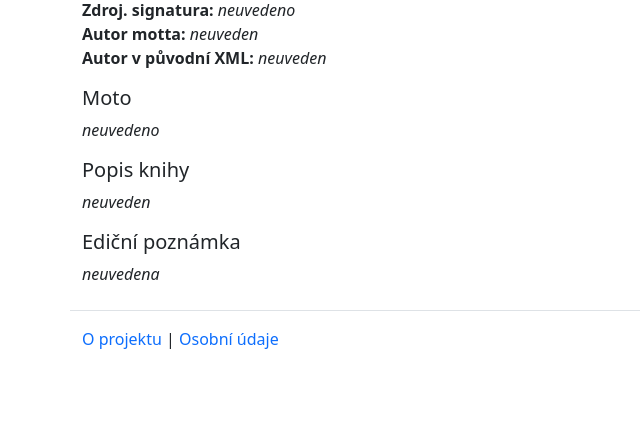
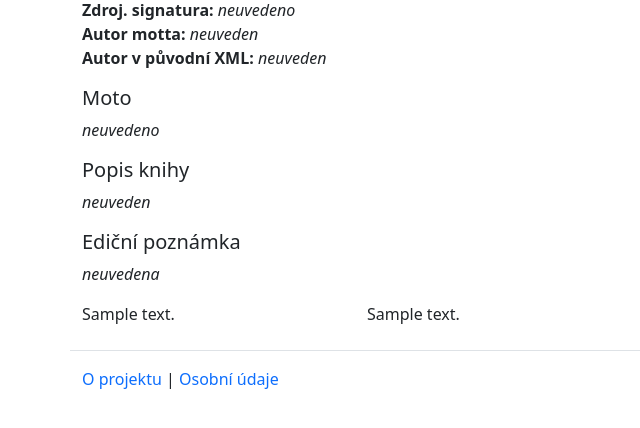
Before and after one commit to kloudak/new-cek, a Django app: template web/templates/web/book_detail.html in a window 1280 px wide. Shown: the part 343-771 px from the top of the page, without its empty margins (0-640 px from the left). Run offline with Django 5.2, Linux system fonts and the light colour scheme; the template is opened without the code that fills it: most values are stand-ins (such as "Sample title", 1, 10 or a date in 2020); some libraries are stand-ins or nearby versions.

Commit message:
Basic display of the book content.

```diff
--- a/web/static/web/css/styles.css
+++ b/web/static/web/css/styles.css
@@ -19,3 +19,7 @@
     padding-top: 5px;
     padding-bottom: 5px;
 }
+
+.scrollable-content {
+    overflow-y: auto;
+}
--- a/web/templates/web/book_detail.html
+++ b/web/templates/web/book_detail.html
@@ -39,4 +39,25 @@
 <p>
     {{ book.editorial_note|default:'<i>neuvedena</i>'|safe}}<br/>
 </p>
+<div class="row">
+    <div class="col-3" id="left-column">
+        {{ book.content|safe }}
+    </div>
+    <div class="col-6 scrollable-content" id="middle-column">
+        {{ book.complete_text|safe }}
+    </div>
+    <div class="col-3" id="right-column">
+
+    </div>
+</div>
 {% endblock %}
+
+{% block extra_js %}
+<script>
+    $(document).ready( function () {
+        var leftColumnHeight = Math.max($('#left-column ul').height(),800);
+        $('#middle-column').height(leftColumnHeight);
+        $('#right-column').height(leftColumnHeight);
+    });
+</script>
+{% endblock %}
--- a/web/views.py
+++ b/web/views.py
@@ -72,6 +72,7 @@ def book_list(request):
 
 def book_detail(request, id):
     book = get_object_or_404(Book.objects.prefetch_related('authorships__person'), id=id)
+    book.set_complete_text()
     return render(request, "web/book_detail.html", {
         "book" : book
     })
```
